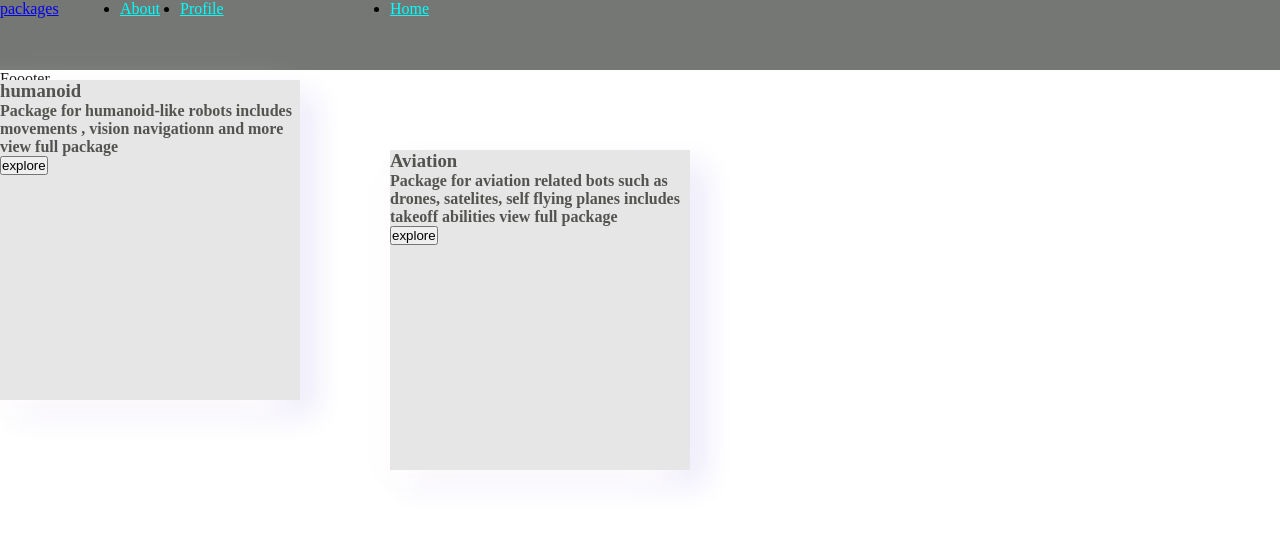
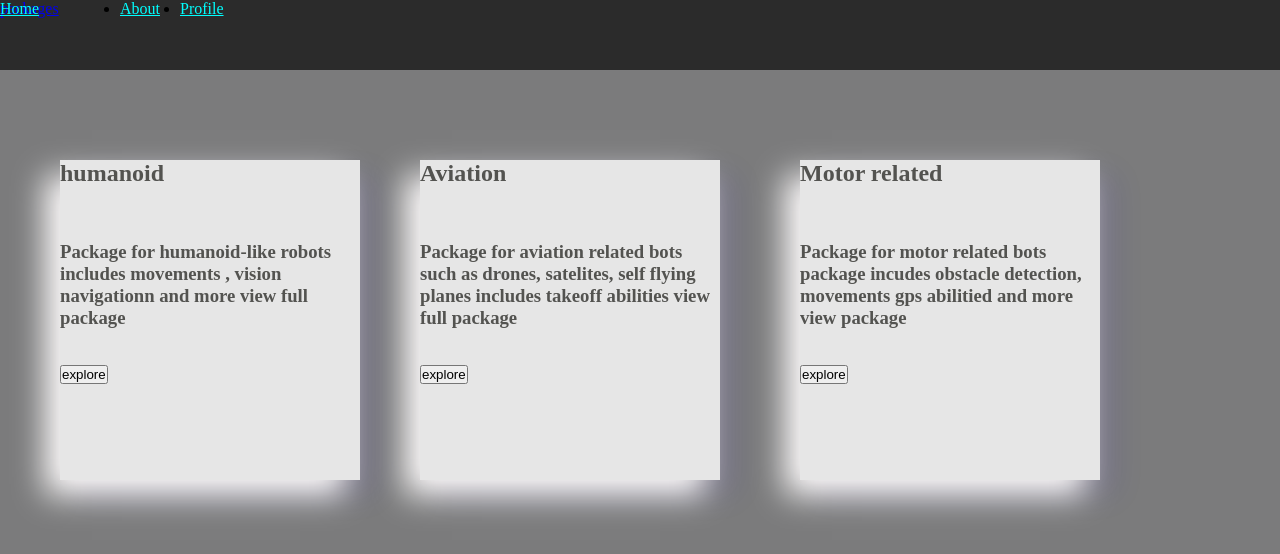
Before and after one commit to ZadenMubarak/decentralize-robotic-tools, a React (Create React App) app in the folder tools/: page /packages in a window 1280 px wide. Shown: the top 554 px of the page. Built offline with nearby package versions, Linux system fonts and the light colour scheme.

Commit message:
-- *packs added*

```diff
--- a/tools/src/App.css
+++ b/tools/src/App.css
@@ -1,6 +1,6 @@
 nav{
   min-height: 70px;
-  background-color: rgb(117, 119, 116);
+  background-color: rgb(43, 43, 43);
   width: 100%;
 }
 
--- a/tools/src/App.js
+++ b/tools/src/App.js
@@ -6,6 +6,7 @@ import Profile from './components/Profile'
 import About from './components/About'
 import ErrorPage from './components/ErrorPage'
 import Package from './components/Package'
+import Droid from "./components/pack/droid";
 
 
 function App() {
@@ -30,10 +31,11 @@ function App() {
         <Route path="/" element={<Home />} />
         <Route path="/about" element={<About />} />
         <Route path="/packages" element={<Package/>}/>
+        <Route path="/humanoid-pack" element={<Droid />}/>
         <Route path="/profile/:username" element={<Profile />} />
         <Route path="*" element={<ErrorPage />} />
       </Routes>
-      <div> Foooter </div>
+
       {/* <button onClick={() => {<Navigate to='/packages' replace={true}/>}} className='go'><Link to='/packages' className="getgo">get going</Link></button> */}
     </Router>
   );
--- a/tools/src/components/Package.css
+++ b/tools/src/components/Package.css
@@ -1,6 +1,15 @@
 *{
     margin: 0;
     padding: 0;
+}
+
+body{
+    background-color: #7b7b7c;
+}
+
+img{
+    width: 100%;
+    height: 100%;
 }
 
 .head{
@@ -20,8 +29,29 @@
     width: 50vh;
 
   }
-span{
+
+.human{
+    background-image: url(https://i.pinimg.com/originals/11/f8/eb/11f8eb567fbdc1abf0c1ffbd75be30b5.jpg);
     position: absolute;
-    /* top: 20px; */
-    left: 390px;
+    top: 10%;
+    left: 60px;
 }
+
+.span{
+    position: absolute;
+    top: 10%;
+    left: 420px;
+}
+
+
+.do{
+    position: absolute;
+    top: 10%;
+    left: 600px;
+}
+
+.motors{
+    position: absolute;
+    top: 80px;
+    left: 800px;
+}
--- a/tools/src/components/Package.js
+++ b/tools/src/components/Package.js
@@ -21,13 +21,29 @@ self flying planes
 includes takeoff abilities
 
 view full package
+
+`
+
+let motor = `
+\n\n
+
+Package for motor related bots
+package incudes obstacle detection,
+movements gps abilitied
+and more
+
+view package
+\n
+
 `
 
 const Package = () => {
     return (
         <div>
-          <Card title='humanoid' header={info1}/>
-          <span><Card title='Aviation' header={avian}/></span>
+
+          <span className='human'><Card title='humanoid' header={info1}/></span>
+          <span className='span'><Card title='Aviation' header={avian}/></span>
+          <span className='motors'> <Card title="Motor related" header={motor}/></span>
 
 
         </div>
@@ -37,9 +53,11 @@ const Package = () => {
 function Card(props){
   return(
     <div className='head' onClick={() => {alert('heyy')}}>
-      <h3>{props.title}</h3>
+      <h2>{props.title}</h2><br/>
+      <br/><br/>
 
-      <h4>{props.header}</h4>
+      <h3>{props.header}</h3>
+      <br/><br/>
 
       <button>explore</button>
 
--- /dev/null
+++ b/tools/src/components/pack/droid.js
@@ -0,0 +1,15 @@
+import React from 'react'
+
+
+
+const Droid = () => {
+  return (
+    <div>
+        <h1>
+            humanoid Package
+        </h1>
+    </div>
+  )
+}
+
+export default Droid
```
Also changed, not shown: tools/src/components/pack/Avian.js (added), tools/src/components/pack/Motor.js (added).
